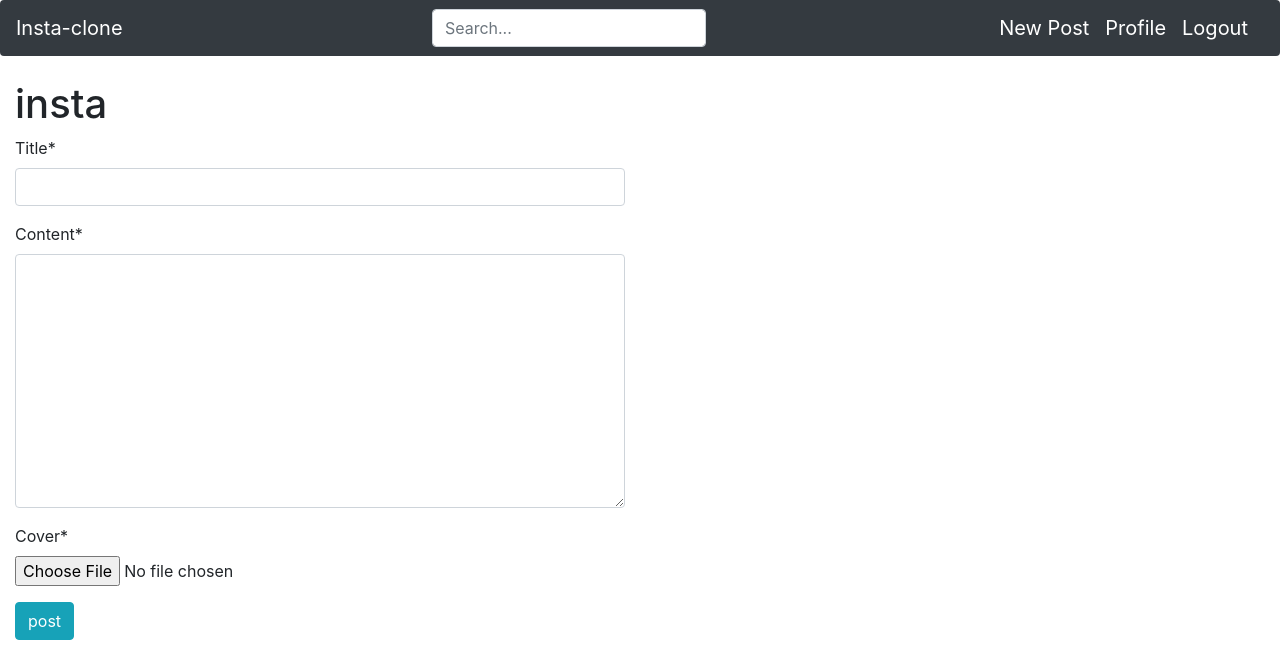
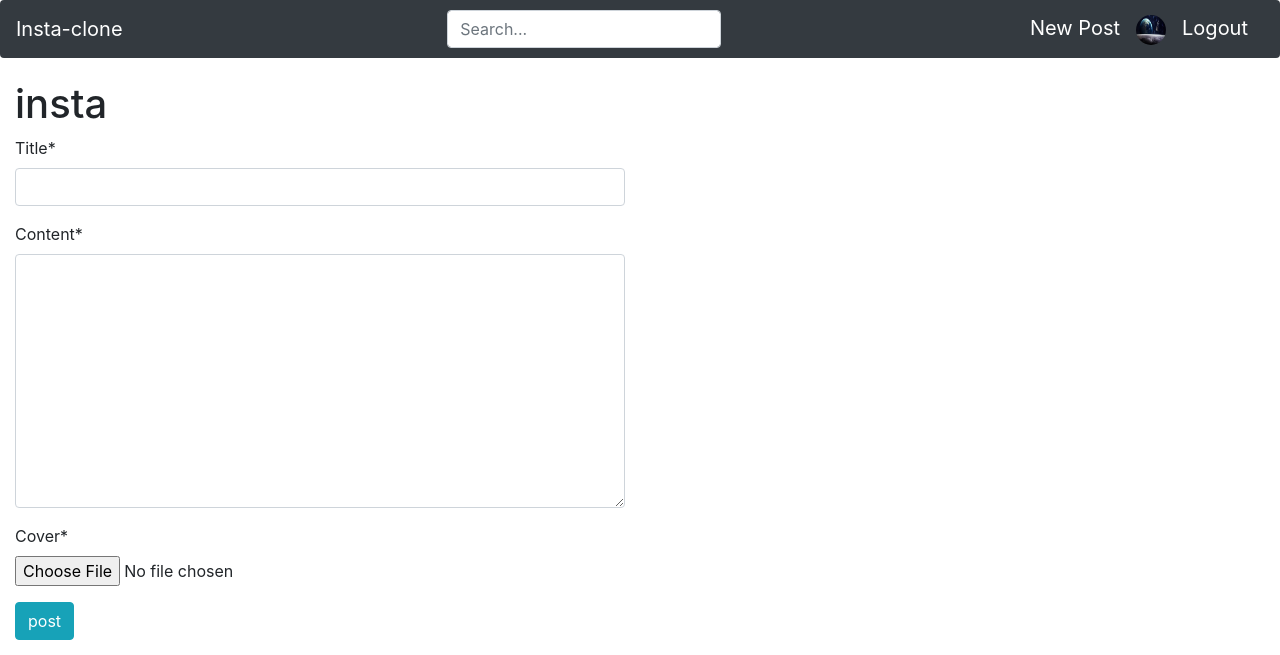
Before and after one commit to JamesOdera/new-insta-clone, a Django app: page /post/new/ in a window 1280 px wide. Shown: the top 655 px of the page. Run offline with Django 3.2, Linux system fonts and the light colour scheme; the visitor is signed in with stand-in values (Sample User, id 1); some libraries are stand-ins or nearby versions.

Commit message:
update the profile link to display an image of user

```diff
--- a/clone/templates/navbar.html
+++ b/clone/templates/navbar.html
@@ -24,7 +24,8 @@
       </li>
       <ul class="navbar-nav ml-auto">
         <li class="nav-item">
-          <a class="navbar-brand" href="{% url 'profile' %}"> Profile </a>
+          <a class="navbar-brand" href="{% url 'profile' %}"> <img class="rounded-circle account-img" src="{{ user.profile.image.url }}" width="30" height="30"> </a>
+
       </li>
       <ul class="navbar-nav ml-auto">
         <li class="nav-item">
```
